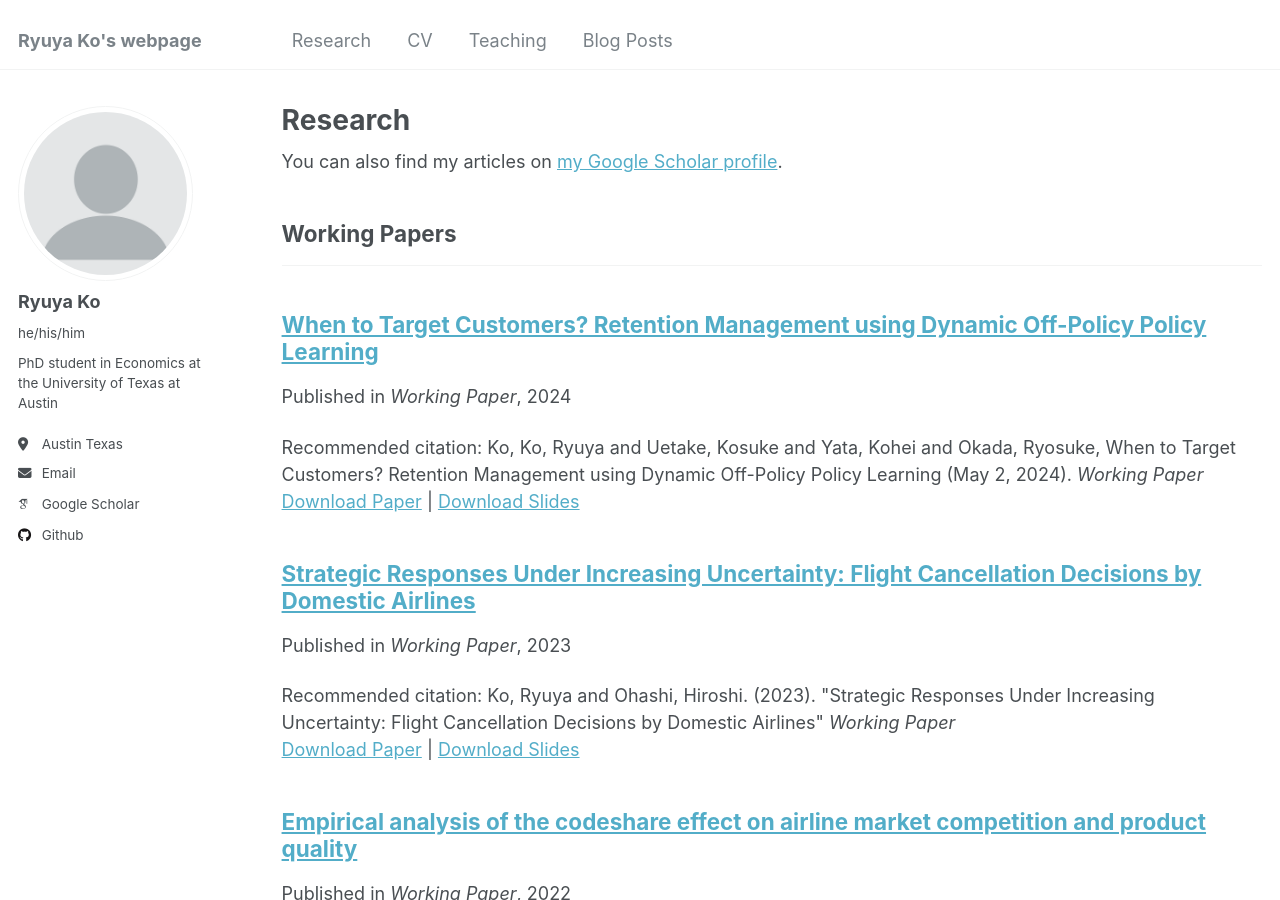
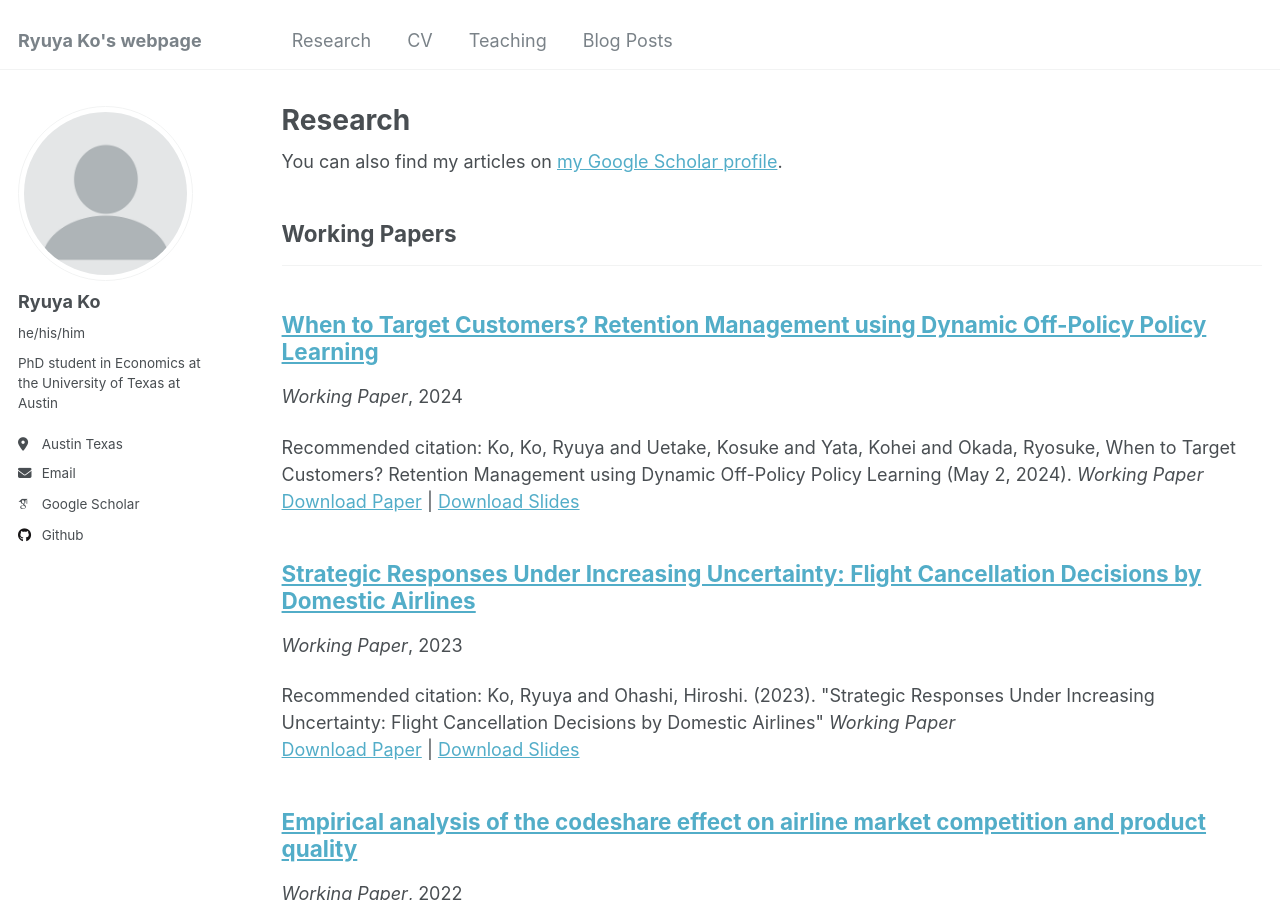
Before and after one commit to ryuya-ko/ryuya-ko.github.io, a Jekyll site: the page built from _pages/research.html, in a window 1280 px wide and 900 px high. Built offline with Jekyll 4.4.1, drawn with Linux system fonts in a browser that asks for light colours; some web fonts are replaced.

Commit message:
trying to modify layout for working papers

```diff
--- a/_includes/archive-single.html
+++ b/_includes/archive-single.html
@@ -41,7 +41,11 @@
         {% if post.collection == 'teaching' %}
           <p> {{ post.type }}, <i>{{ post.venue }}</i>, {{ post.date | default: "1900-01-01" | date: "%Y" }} </p>
         {% elsif post.collection == 'publications' %}
-          <p>Published in <i>{{ post.venue }}</i>, {{ post.date | default: "1900-01-01" | date: "%Y" }} </p>
+          {% if post.venue == 'Working Paper' %}
+            <p><i>Working Paper</i>, {{post.date | default: "1900-01-01" | date: "%Y" }} </p>
+          {% else %}
+            <p>Published in <i>{{ post.venue }}</i>, {{ post.date | default: "1900-01-01" | date: "%Y" }} </p>
+          {% endif %}
         {% elsif post.date %}
          <p class="page__date"><strong><i class="fa fa-fw fa-calendar" aria-hidden="true"></i> {{ site.data.ui-text[site.locale].date_label | default: "Published:" }}</strong> <time datetime="{{ post.date | default: "1900-01-01" | date_to_xmlschema }}">{{ post.date | default: "1900-01-01" | date: "%B %d, %Y" }}</time></p>
         {% endif %}
```
